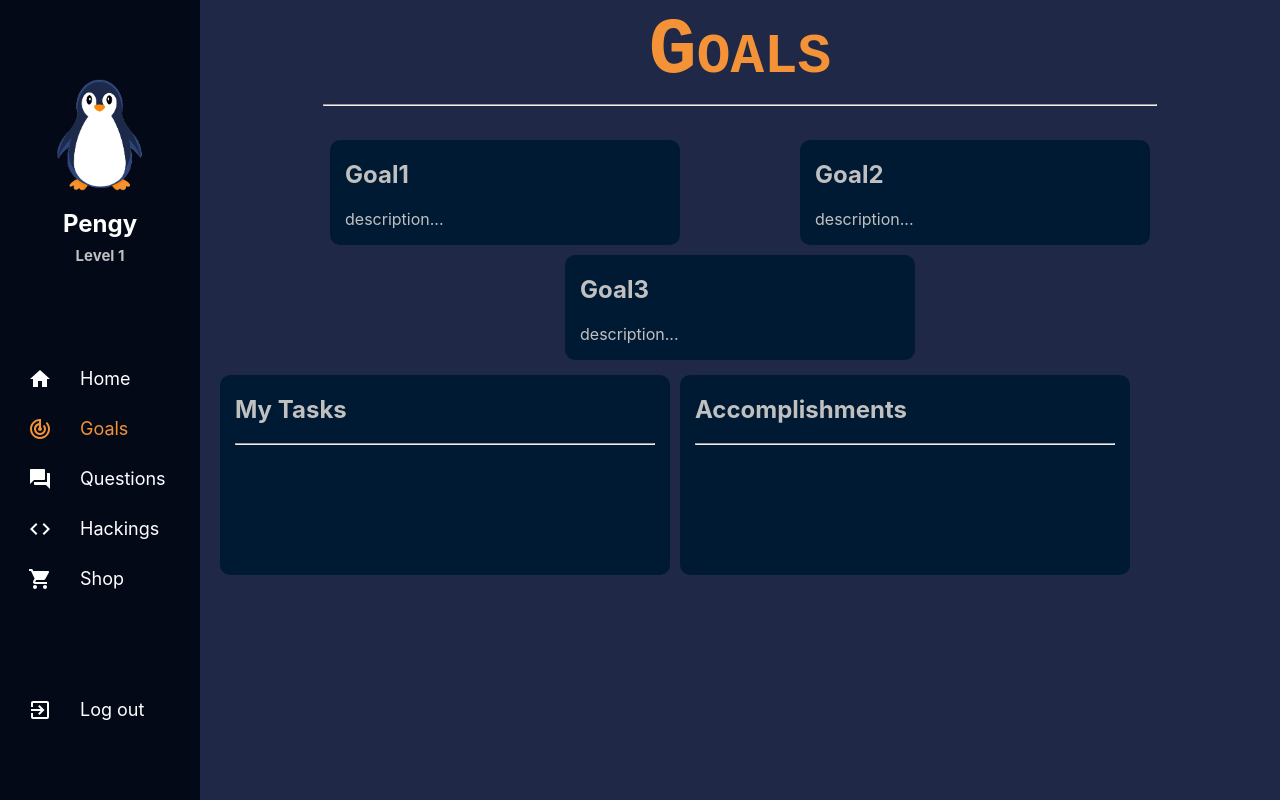
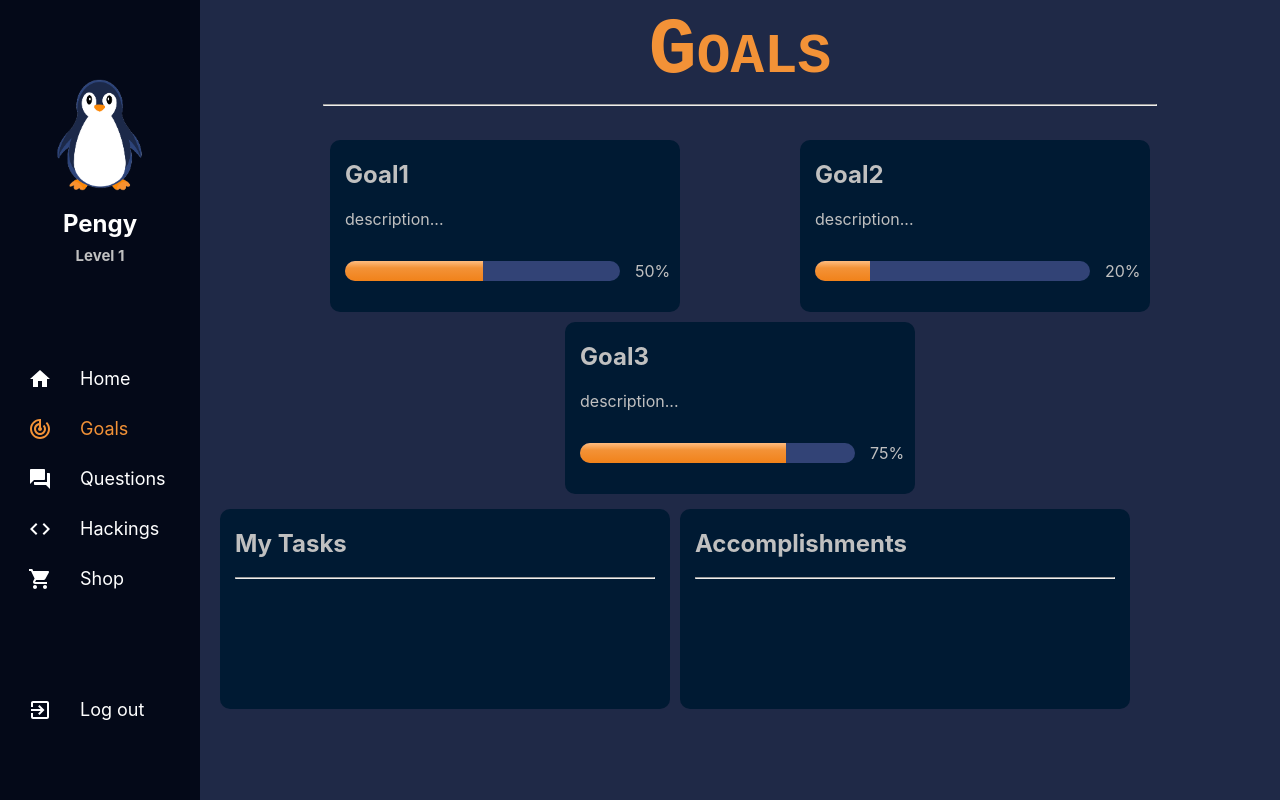
Before and after one commit to lesandra007/ProjectPenguin, a React (Create React App) app: page /goals in a window 1280 px wide. Built offline with nearby package versions, Linux system fonts and the light colour scheme.

Commit message:
created progress bar component

```diff
--- a/package.json
+++ b/package.json
@@ -5,11 +5,14 @@
   "dependencies": {
     "@emotion/react": "^11.11.3",
     "@emotion/styled": "^11.11.0",
+    "@monaco-editor/react": "^4.6.0",
     "@mui/icons-material": "^5.15.10",
     "@mui/material": "^5.15.10",
     "@testing-library/jest-dom": "^5.17.0",
     "@testing-library/react": "^13.4.0",
     "@testing-library/user-event": "^13.5.0",
+    "axios": "^1.6.8",
+    "framer-motion": "^11.0.14",
     "react": "^18.2.0",
     "react-bootstrap": "^2.10.1",
     "react-dom": "^18.2.0",
--- a/src/App.css
+++ b/src/App.css
@@ -153,6 +153,51 @@ input[type=text] {
   height: auto;
 }
 
+/* Progress bar */
+.progressContainer{
+  width: 100%;
+  display: flex;
+  flex-direction: row;
+  align-items: center;
+}
+
+.progressText{
+  width: 30px;
+  margin-left: 15px;
+
+  display: flex;
+  flex-direction: row;
+
+  color: silver;
+
+}
+
+.progressBar{
+  width: 100%;
+  height: 20px;
+
+  display: flex;
+  flex-direction: row;
+  justify-content: start;
+  align-items: stretch;
+
+  border-radius: 60px;
+  background-color: var(--light-blue);
+
+  overflow: hidden;
+}
+
+.progressFill{
+  width: 0%;
+
+  background: linear-gradient(
+    180deg,
+    var(--light-orange) 0%,
+    var(--dark-orange) 35%,
+    #f1821a 100%
+  );
+}
+
 /* Goals page */
 .GoalItems{
   width: 100%;
@@ -171,7 +216,7 @@ input[type=text] {
   width: 350px;
   border-radius: 10px;
   box-sizing: border-box;
-  padding: 0px 15px;
+  padding: 0px 15px 15px;
 }
 
 .TasksAndAccomplishments{
@@ -249,6 +294,8 @@ input[type=text] {
     width: 95%;
   }
 
+  /* Questions */
+
   .QuestionItems{
     display: flex;
     flex-direction: row;
--- /dev/null
+++ b/src/components/ProgressBar.js
@@ -0,0 +1,37 @@
+import React from 'react'
+import "../App.css";
+import {animate, motion} from 'framer-motion';
+import {useEffect, useRef} from 'react';
+
+export default function ProgressBar({percentCompleted}){
+    const progressTestRef = useRef(null);
+    useEffect(() => {
+        if(progressTestRef.current != null){
+            animate(0, percentCompleted, {
+                duration: 1,
+                onUpdate : (currPercent) => {
+                    progressTestRef.current.textContent = currPercent.toFixed(0)
+                }
+            })
+        }
+    }, [percentCompleted]);
+    return(
+        <div className='progressContainer'>
+            <div className="progressBar">
+                <motion.div
+                    className="progressFill"
+                    animate={{
+                        width: `${percentCompleted}%`
+                    }}
+                    transition={{
+                        duration: 1
+                    }}
+                />
+            </div>
+            <div className='progressText'>
+                <p ref={progressTestRef}>0</p>
+                <p>%</p>
+            </div>
+        </div>
+    );
+}
--- a/src/pages/Goals.js
+++ b/src/pages/Goals.js
@@ -2,6 +2,7 @@ import React from 'react'
 import "../App.css";
 import Sidebar from '../components/Sidebar';
 import Title from '../components/Title';
+import ProgressBar from '../components/ProgressBar';
 
 export default function Goals() {
   return (
@@ -20,16 +21,19 @@ export default function Goals() {
               <div className="goal">
                 <h2>Goal1</h2>
                 <p>description...</p>
+                <ProgressBar percentCompleted={50}/>
               </div>
               {/* Goal 2 */}
               <div className="goal">
                 <h2>Goal2</h2>
                 <p>description...</p>
+                <ProgressBar percentCompleted={20}/>
               </div>
               {/* Goal 3 */}
               <div className="goal">
                 <h2>Goal3</h2>
                 <p>description...</p>
+                <ProgressBar percentCompleted={75}/>
               </div>
           </div>
 
```
Also changed, not shown: 1 other file (tests, documents, lock files or other folders).
